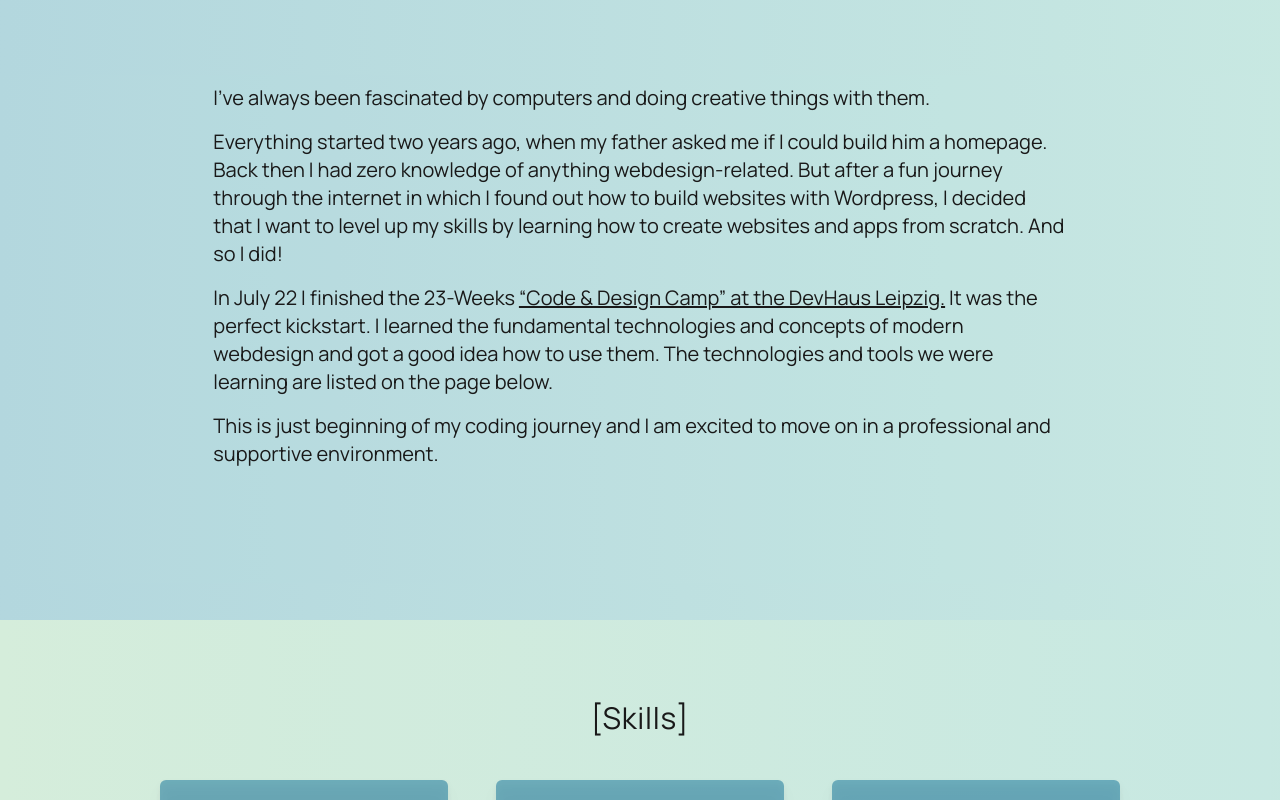
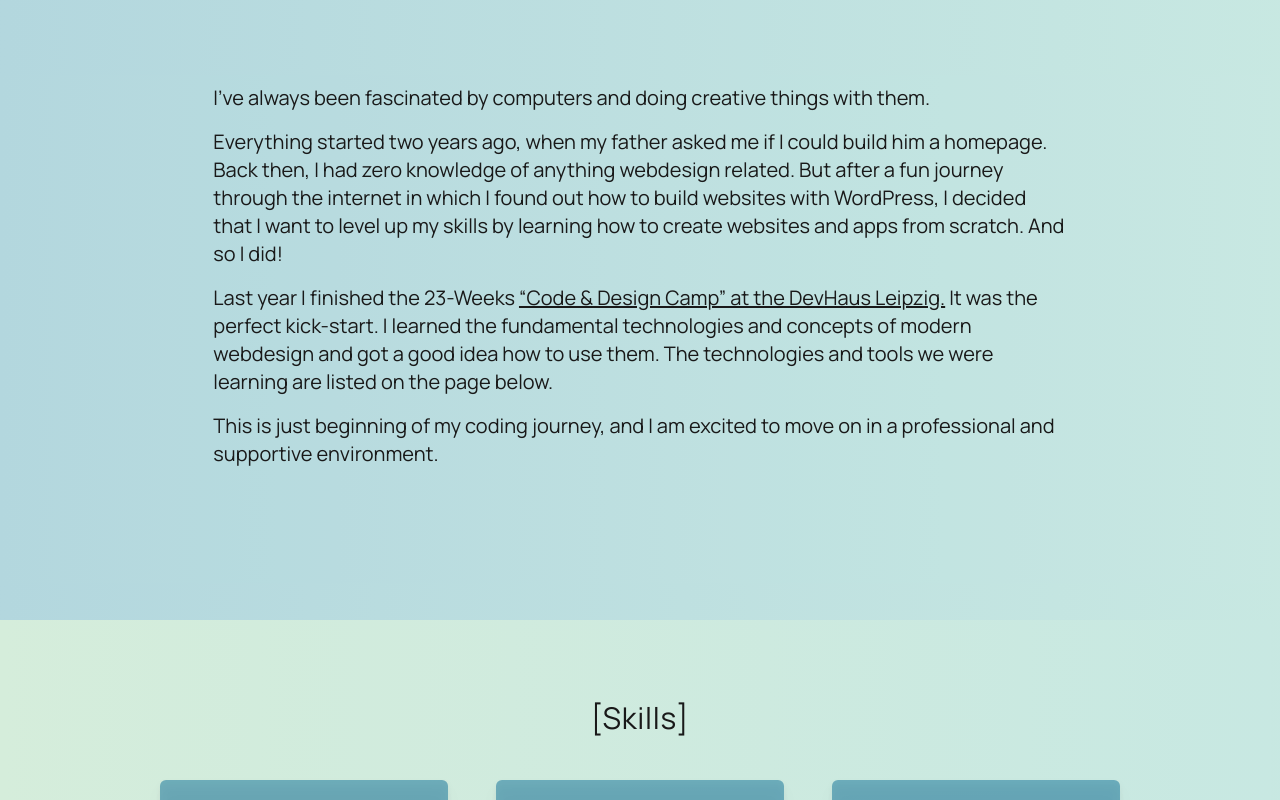
Before and after one commit to SimonBoerner/portfolio-nextjs, a Next.js app: page / in a window 1280 px wide. Shown: the part 980-1780 px from the top of the page. Built offline with nearby package versions, Linux system fonts and the light colour scheme; what @beaubus/svg-patterns-for-tailwindcss would draw is missing.

Commit message:
change text

```diff
--- a/Components/Aboutme.tsx
+++ b/Components/Aboutme.tsx
@@ -15,15 +15,15 @@ const Aboutme = () => {
       </p>
       <p className="w-5/6 md:w-4/6 pb-4">
         Everything started two years ago, when my father asked me if I could
-        build him a homepage. Back then I had zero knowledge of anything
-        webdesign-related. But after a fun journey through the internet in which
-        I found out how to build websites with Wordpress, I decided that I want
+        build him a homepage. Back then, I had zero knowledge of anything
+        webdesign related. But after a fun journey through the internet in which
+        I found out how to build websites with WordPress, I decided that I want
         to level up my skills by learning how to create websites and apps from
         scratch. And so I did!
       </p>
 
       <p className="w-5/6 md:w-4/6 pb-4">
-        In July 22 I finished the 23-Weeks&nbsp;
+        Last year I finished the 23-Weeks&nbsp;
         <a
           href="https://devhausleipzig.de/de"
           target="_blank"
@@ -32,14 +32,14 @@ const Aboutme = () => {
         >
           “Code & Design Camp” at the DevHaus Leipzig.
         </a>
-        &nbsp;It was the perfect kickstart. I learned the fundamental
+        &nbsp;It was the perfect kick-start. I learned the fundamental
         technologies and concepts of modern webdesign and got a good idea how to
         use them. The technologies and tools we were learning are listed on the
         page below.
       </p>
 
       <p className="w-5/6 md:w-4/6 pb-4">
-        This is just beginning of my coding journey and I am excited to move on
+        This is just beginning of my coding journey, and I am excited to move on
         in a professional and supportive environment.
         <br />
       </p>
--- a/Components/Contact.tsx
+++ b/Components/Contact.tsx
@@ -50,7 +50,7 @@ const Contact = () => {
             onClick={() =>
               setShowLangOptions((showLangOptions) => !showLangOptions)
             }
-            className="bg-red/50 pt-4 pb-3 px-8 rounded-full whitespace-nowrap hover:bg-opacity-90 align-middle mb-3 w-52  tracking-wider"
+            className="bg-red pt-3 pb-3 px-8 rounded-full whitespace-nowrap opacity-100 hover:bg-opacity-90 align-middle mb-3 w-52  tracking-wider"
           >
             Download CV
           </Popover.Button>
```
